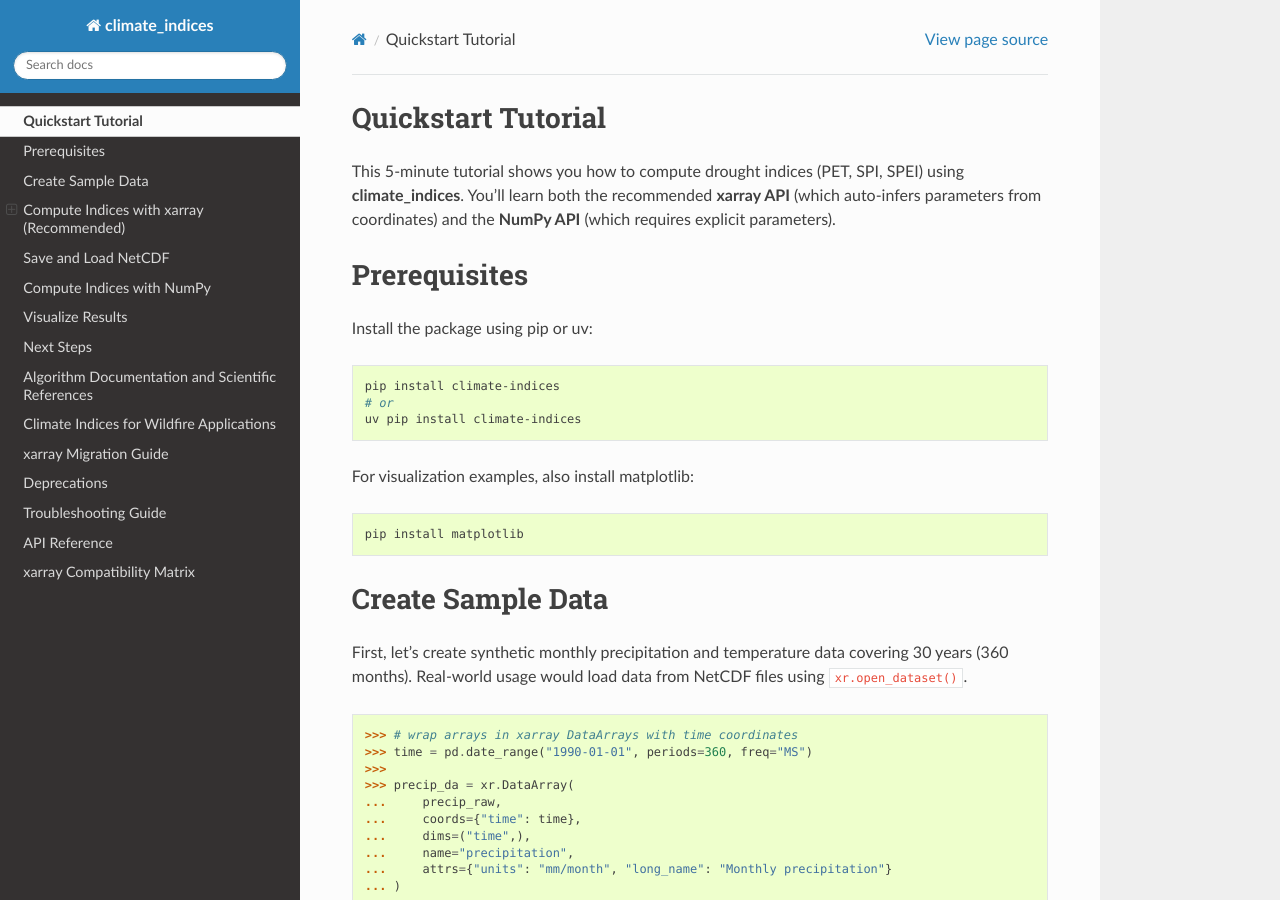
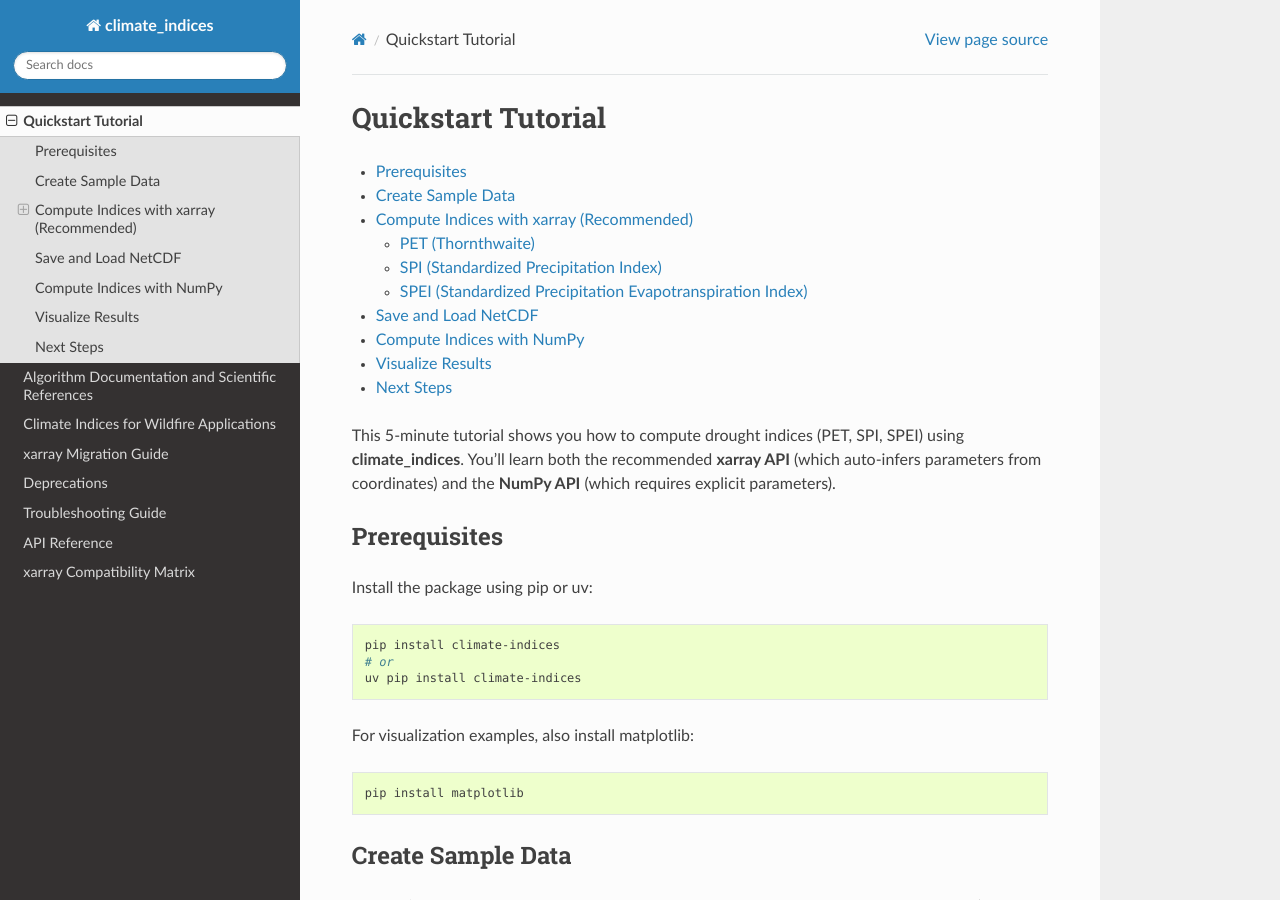
Before and after one commit to monocongo/climate_indices, a Sphinx documentation site: the page built from docs/quickstart.md, in a window 1280 px wide and 900 px high. Built offline with Sphinx 7.4.7 and the Read the Docs theme 3.1.0, drawn with Linux system fonts in a browser that asks for light colours.

Commit message:
docs: apply the CodeRabbit findings on the converted pages
- quickstart.md: restore one H1 title with H2 sections and H3
  subsections, so the page's `contents` navigation and the published
  outline match the other converted guides.
- troubleshooting.md: point the Dataset vs DataArray cross-reference at
  Pitfall 6 and the calibration-data one at Pitfall 7, after the
  xarray_migration pitfalls were renumbered.
- xarray_migration.md: build the coordinate-preservation example around
  the time coordinate it actually exercises instead of asserting on a
  `lat` coordinate the 1D `precip_da` never had, and name the package
  root (`from climate_indices import spi`) as the public SPI import.
- contribution-guide.md: send contributors to the Markdown pages for
  documentation changes, with `docs/index.rst` only as the Sphinx root
  document.
- Regenerate the llms bundles.

````diff
--- a/docs/quickstart.md
+++ b/docs/quickstart.md
@@ -9,7 +9,7 @@
 **climate_indices**. You'll learn both the recommended **xarray API** (which auto-infers parameters
 from coordinates) and the **NumPy API** (which requires explicit parameters).
 
-# Prerequisites
+## Prerequisites
 
 Install the package using pip or uv:
 
@@ -25,7 +25,7 @@
 pip install matplotlib
 ```
 
-# Create Sample Data
+## Create Sample Data
 
 First, let's create synthetic monthly precipitation and temperature data covering 30 years
 (360 months). Real-world usage would load data from NetCDF files using `xr.open_dataset()`.
@@ -93,12 +93,12 @@
 Computation results are identical to the stable NumPy API shown later in this tutorial.
 :::
 
-# Compute Indices with xarray (Recommended)
+## Compute Indices with xarray (Recommended)
 
 The xarray API is the recommended approach because it automatically infers parameters like
 `data_start_year` and `periodicity` from the time coordinate, reducing boilerplate and errors.
 
-## PET (Thornthwaite)
+### PET (Thornthwaite)
 
 Potential evapotranspiration (PET) estimates atmospheric water demand. The Thornthwaite method
 requires only monthly temperature and latitude:
@@ -114,7 +114,7 @@
 The result is a `DataArray` with the same time coordinate and inherited metadata. Latitude is in
 decimal degrees (positive for north, negative for south).
 
-## SPI (Standardized Precipitation Index)
+### SPI (Standardized Precipitation Index)
 
 SPI quantifies precipitation anomalies relative to a long-term calibration period. Negative values
 indicate drier-than-normal conditions:
@@ -131,7 +131,7 @@
 parameter selects the fitting distribution (`gamma` is standard for precipitation). The calibration
 period defaults to the full time range.
 
-## SPEI (Standardized Precipitation Evapotranspiration Index)
+### SPEI (Standardized Precipitation Evapotranspiration Index)
 
 SPEI is similar to SPI but accounts for both precipitation and evapotranspiration, making it
 sensitive to temperature-driven droughts:
@@ -146,7 +146,7 @@
 
 SPEI uses the precipitation minus PET (P - PET) as input, representing the water balance.
 
-# Save and Load NetCDF
+## Save and Load NetCDF
 
 xarray makes it easy to persist results to disk in NetCDF format, the standard for gridded climate
 data:
@@ -190,7 +190,7 @@
 ds_loaded = xr.open_dataset("results.nc")
 ```
 
-# Compute Indices with NumPy
+## Compute Indices with NumPy
 
 The NumPy API provides explicit control over all parameters but requires more boilerplate. All
 temporal parameters must be specified manually:
@@ -246,7 +246,7 @@
 very large computations. However, the xarray API is recommended for most use cases because it reduces
 parameter redundancy and preserves metadata.
 
-# Visualize Results
+## Visualize Results
 
 Plotting time series helps verify that indices respond correctly to precipitation and temperature
 patterns:
@@ -281,7 +281,7 @@
 Install matplotlib for visualization: `pip install matplotlib`
 :::
 
-# Next Steps
+## Next Steps
 
 Now that you've computed your first drought indices, explore these resources:
 
````
Also changed, not shown: docs/contribution-guide.md (+1 -1 lines), docs/troubleshooting.md (+2 -2 lines), docs/xarray_migration.md (+1 -7 lines), llms-full.txt (+2 -8 lines).
